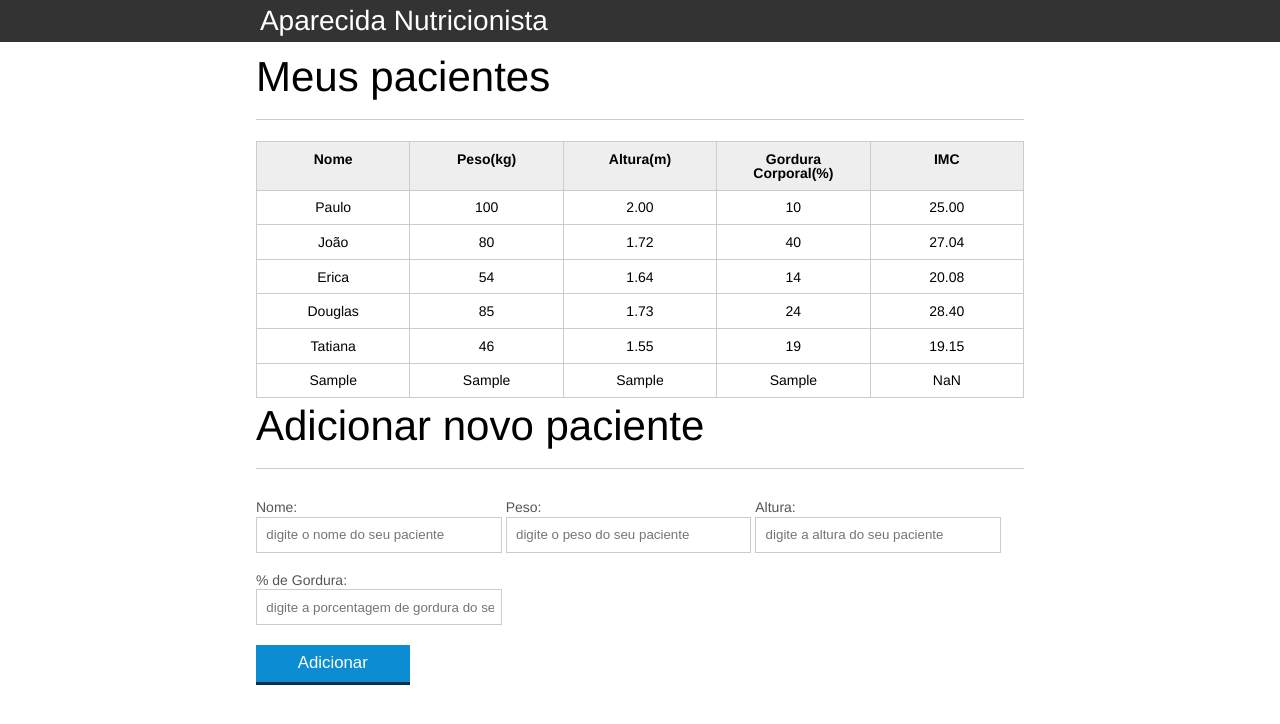
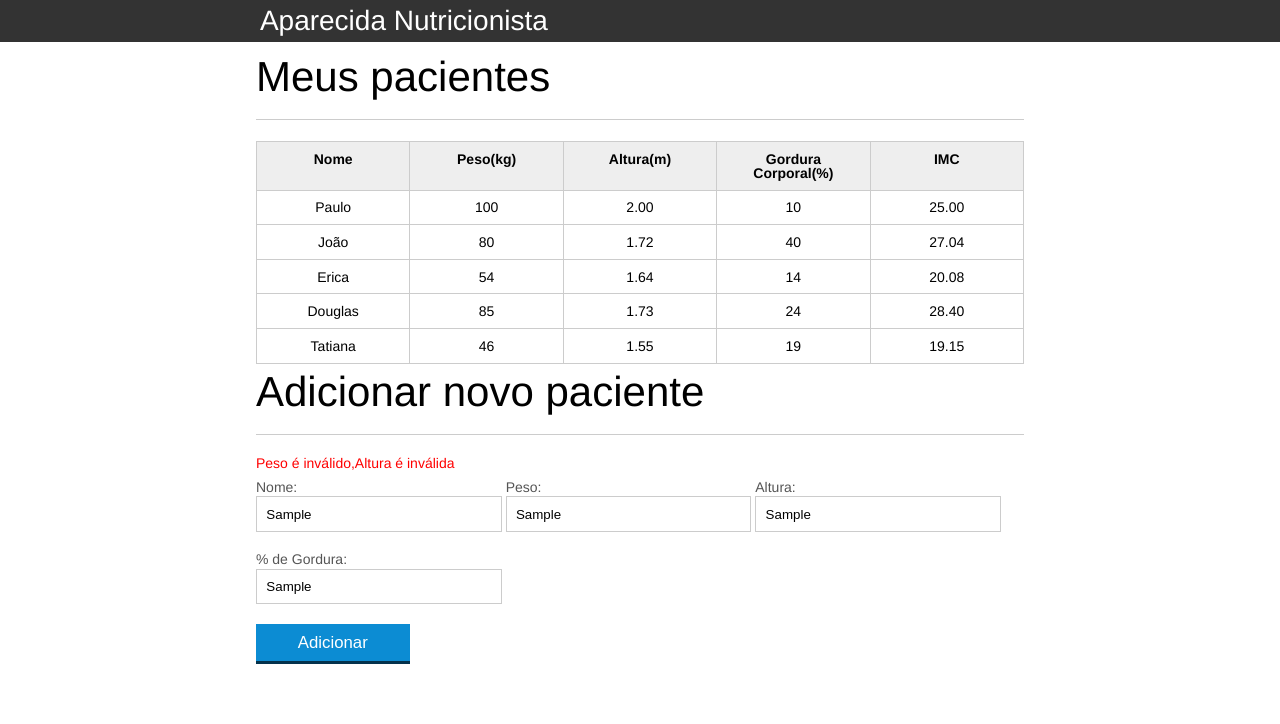
Before and after one commit to ParzivalMarcos/EstudosJavaScript, a plain HTML site: page Alura/introducao-javascript/index.html in a window 1280 px wide. Both pictures are taken after typing "Sample", "Sample", "Sample", "Sample" into the empty fields and a click on the button "Adicionar". Drawn offline with Linux system fonts and the light colour scheme.

Commit message:
Continuing Course JS Alura

```diff
--- a/Alura/introducao-javascript/css/index.css
+++ b/Alura/introducao-javascript/css/index.css
@@ -141,3 +141,7 @@ button[disabled=disabled], button:disabled {
 .botao-selecionado{
 	background-color: lightskyblue;
 }
+
+#mensagem-erro{
+	color: red;
+}
--- a/Alura/introducao-javascript/js/calculaIMC.js
+++ b/Alura/introducao-javascript/js/calculaIMC.js
@@ -15,17 +15,17 @@ for (var i = 0; i < pacientes.length; i++){
     var tdImc = paciente.querySelector(".info-imc")
     var imc = tdImc.textContent
 
-    var pesoEhValido = true
-    var alturaEhValido = true
+    var pesoEhValido = validaPeso(peso)
+    var alturaEhValido = validaAltura(altura)
 
-    if (peso <= 0 || peso >= 1000){
-        imc.textContent = 'Peso Invalido !'
+    if (!pesoEhValido){
+        imc.textContent = "Peso Invalido !"
         pesoEhValido = false
         paciente.classList.add("paciente-invalido")
     }
 
-    if (altura <= 0 || altura >= 4.00){
-        imc.textContent = 'Peso Invalido !'
+    if (!alturaEhValido){
+        imc.textContent = "Altura Invalida !"
         alturaEhValido = false
         paciente.classList.add("paciente-invalido")
     }
@@ -40,3 +40,19 @@ function calculaImc(peso, altura){
     imc = peso / (altura * altura)
     return imc.toFixed(2)
 }
+
+function validaPeso(peso){
+    if (peso >= 0 && peso < 1000){
+        return true;
+    }else{
+        return false;
+    }
+}
+
+function validaAltura(altura){
+    if (altura >= 0 && altura < 3.0){
+        return true;
+    }else{
+        return false;
+    }
+}
--- a/Alura/introducao-javascript/js/form.js
+++ b/Alura/introducao-javascript/js/form.js
@@ -13,6 +13,14 @@ botao.addEventListener("click", function(event){
     console.log(paciente)
 
     var pacienteTR = montaTR(paciente)
+
+    var erro = validaPaciente(paciente)
+
+    if (erro.length > 0){
+        var mensagemErro = document.querySelector("#mensagem-erro")
+        mensagemErro.textContent = erro
+        return
+    }
 
     // Pegando a tabela HTML
     var tabela = document.querySelector("#tabela-pacientes")
@@ -42,7 +50,6 @@ function montaTR(paciente){
     var pacienteTR = document.createElement("tr")
     pacienteTR.classList.add("paciente")
 
-
     // Atribuindo valores aos elementos HTML criados anteriormente
     // Adicionando as TDs como filhas de TR
     pacienteTR.appendChild(montaTD(paciente.nome, "info-nome"))
@@ -60,3 +67,12 @@ function montaTD(dado, classe){
     td.classList.add(classe)
     return td
 }
+
+function validaPaciente(paciente){
+    var erros = []
+
+    if(!validaPeso(paciente.peso)) erros.push("Peso é inválido")
+    if (!validaAltura(paciente.altura)) erros.push("Altura é inválida")
+
+    return erros
+}
```
